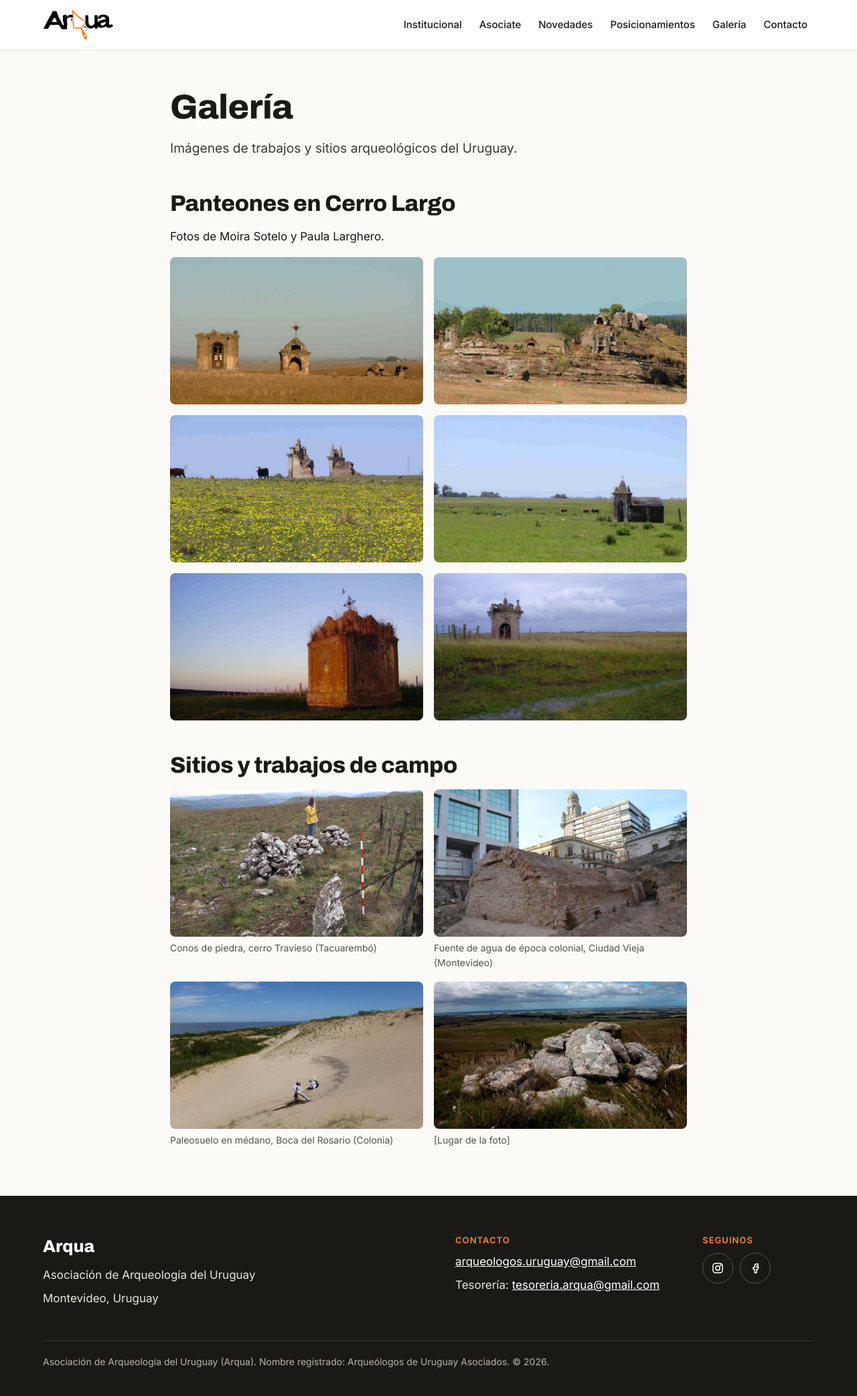
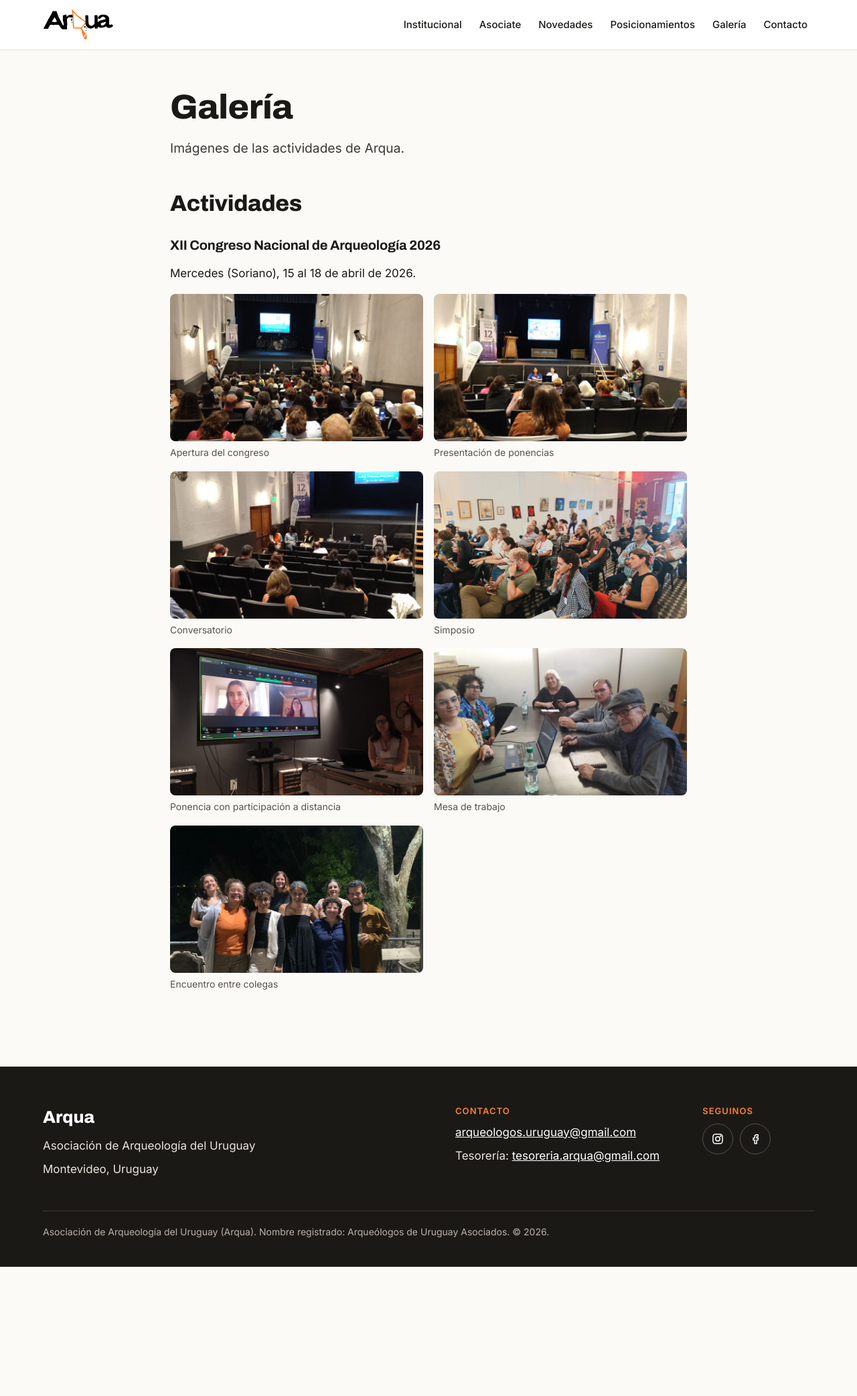
Before and after one commit to arqueologosuruguay/arqua-web, a Jekyll site: the page built from galeria.html, in a window 1280 px wide. Shown: the whole page at 67% size. Built offline with Jekyll 4.4.1, drawn with Linux system fonts in a browser that asks for light colours; after the commit the page ends 1892 px from its top, so only the background shows below that.

Commit message:
Galería: fotos del XII Congreso Nacional de Arqueología 2026
Quita las secciones de Panteones y Sitios y sus fotos. El bloque de
Actividades queda en _includes/galeria-actividades.html.

Co-Authored-By: Claude Opus 5.5 <noreply@anthropic.com>
Claude-Session: https://claude.ai/code/session_011VaqRyShKNRLEuNk98Dcts

```diff
--- /dev/null
+++ b/_includes/galeria-actividades.html
@@ -0,0 +1,13 @@
+<h2>Actividades</h2>
+
+<h3>XII Congreso Nacional de Arqueología 2026</h3>
+<p>Mercedes (Soriano), 15 al 18 de abril de 2026.</p>
+<div class="galeria">
+  <figure><img src="{{ '/assets/img/galeria/cnau-2026/01-apertura.jpg' | relative_url }}" alt="Sala llena durante la apertura del congreso" loading="lazy"><figcaption>Apertura del congreso</figcaption></figure>
+  <figure><img src="{{ '/assets/img/galeria/cnau-2026/02-ponencia.jpg' | relative_url }}" alt="Dos personas presentan una ponencia frente al público" loading="lazy"><figcaption>Presentación de ponencias</figcaption></figure>
+  <figure><img src="{{ '/assets/img/galeria/cnau-2026/03-conversatorio.jpg' | relative_url }}" alt="Tres panelistas conversan frente al público en el auditorio" loading="lazy"><figcaption>Conversatorio</figcaption></figure>
+  <figure><img src="{{ '/assets/img/galeria/cnau-2026/04-simposio.jpg' | relative_url }}" alt="Público sentado escuchando en una sala con cuadros" loading="lazy"><figcaption>Simposio</figcaption></figure>
+  <figure><img src="{{ '/assets/img/galeria/cnau-2026/05-ponencia-virtual.jpg' | relative_url }}" alt="Ponencia con participación por videollamada" loading="lazy"><figcaption>Ponencia con participación a distancia</figcaption></figure>
+  <figure><img src="{{ '/assets/img/galeria/cnau-2026/06-mesa-de-trabajo.jpg' | relative_url }}" alt="Grupo reunido alrededor de una mesa de trabajo" loading="lazy"><figcaption>Mesa de trabajo</figcaption></figure>
+  <figure><img src="{{ '/assets/img/galeria/cnau-2026/07-encuentro.jpg' | relative_url }}" alt="Grupo de participantes al aire libre de noche" loading="lazy"><figcaption>Encuentro entre colegas</figcaption></figure>
+</div>
--- a/assets/css/main.css
+++ b/assets/css/main.css
@@ -130,7 +130,7 @@ h3 { font-weight: 700; font-size: 1.25rem; margin: 0; }
 .lista-docs li { display: flex; flex-direction: column; gap: 4px; padding: 16px 0; border-top: 1px solid var(--linea); }
 .lista-docs time, .lista-docs .anio { color: var(--gris); font-size: 15px; white-space: nowrap; }
 
-.galeria { display: grid; grid-template-columns: repeat(auto-fill, minmax(260px, 1fr)); gap: 16px; }
+.galeria { margin-bottom: 40px; display: grid; grid-template-columns: repeat(auto-fill, minmax(260px, 1fr)); gap: 16px; }
 .galeria figure { margin: 0; }
 .galeria img { width: 100%; height: 220px; object-fit: cover; border-radius: 8px; display: block; }
 .galeria figcaption { font-size: 14px; color: var(--gris); padding-top: 6px; }
--- a/galeria.html
+++ b/galeria.html
@@ -1,19 +1,5 @@
 ---
 title: Galería
-bajada: Imágenes de trabajos y sitios arqueológicos del Uruguay.
+bajada: Imágenes de las actividades de Arqua.
 ---
-<h2>Panteones en Cerro Largo</h2>
-<p>Fotos de Moira Sotelo y Paula Larghero.</p>
-<div class="galeria">
-{% for i in (1..6) %}
-  <figure><img src="{{ '/assets/img/fotos/panteones_0' | append: i | append: '.jpg' | relative_url }}" alt="Panteón en Cerro Largo, foto {{ i }}" loading="lazy"></figure>
-{% endfor %}
-</div>
-
-<h2>Sitios y trabajos de campo</h2>
-<div class="galeria">
-  <figure><img src="{{ '/assets/img/fotos/conos-cerro-travieso.jpg' | relative_url }}" alt="Conos de piedra en el cerro Travieso" loading="lazy"><figcaption>Conos de piedra, cerro Travieso (Tacuarembó)</figcaption></figure>
-  <figure><img src="{{ '/assets/img/fotos/fuente-colonial-ciudad-vieja.jpg' | relative_url }}" alt="Fuente de agua de época colonial excavada en la Ciudad Vieja" loading="lazy"><figcaption>Fuente de agua de época colonial, Ciudad Vieja (Montevideo)</figcaption></figure>
-  <figure><img src="{{ '/assets/img/fotos/medano-boca-del-rosario.jpg' | relative_url }}" alt="Trabajo en un médano frente al Río de la Plata" loading="lazy"><figcaption>Paleosuelo en médano, Boca del Rosario (Colonia)</figcaption></figure>
-  <figure><img src="{{ '/assets/img/fotos/piedras-en-el-campo.jpg' | relative_url }}" alt="Afloramiento de piedras en un campo" loading="lazy"><figcaption>[Lugar de la foto]</figcaption></figure>
-</div>
+{% include galeria-actividades.html %}
```
Also changed, not shown: assets/img/fotos/conos-cerro-travieso.jpg (deleted), assets/img/fotos/fuente-colonial-ciudad-vieja.jpg (deleted), assets/img/fotos/medano-boca-del-rosario.jpg (deleted), assets/img/fotos/panteones_01.jpg (deleted), assets/img/fotos/panteones_02.jpg (deleted), assets/img/fotos/panteones_03.jpg (deleted), assets/img/fotos/panteones_04.jpg (deleted), assets/img/fotos/panteones_05.jpg (deleted), assets/img/fotos/panteones_06.jpg (deleted), assets/img/fotos/piedras-en-el-campo.jpg (deleted), assets/img/galeria/cnau-2026/01-apertura.jpg (added), assets/img/galeria/cnau-2026/02-ponencia.jpg (added), assets/img/galeria/cnau-2026/03-conversatorio.jpg (added), assets/img/galeria/cnau-2026/04-simposio.jpg (added), 3 more files.
